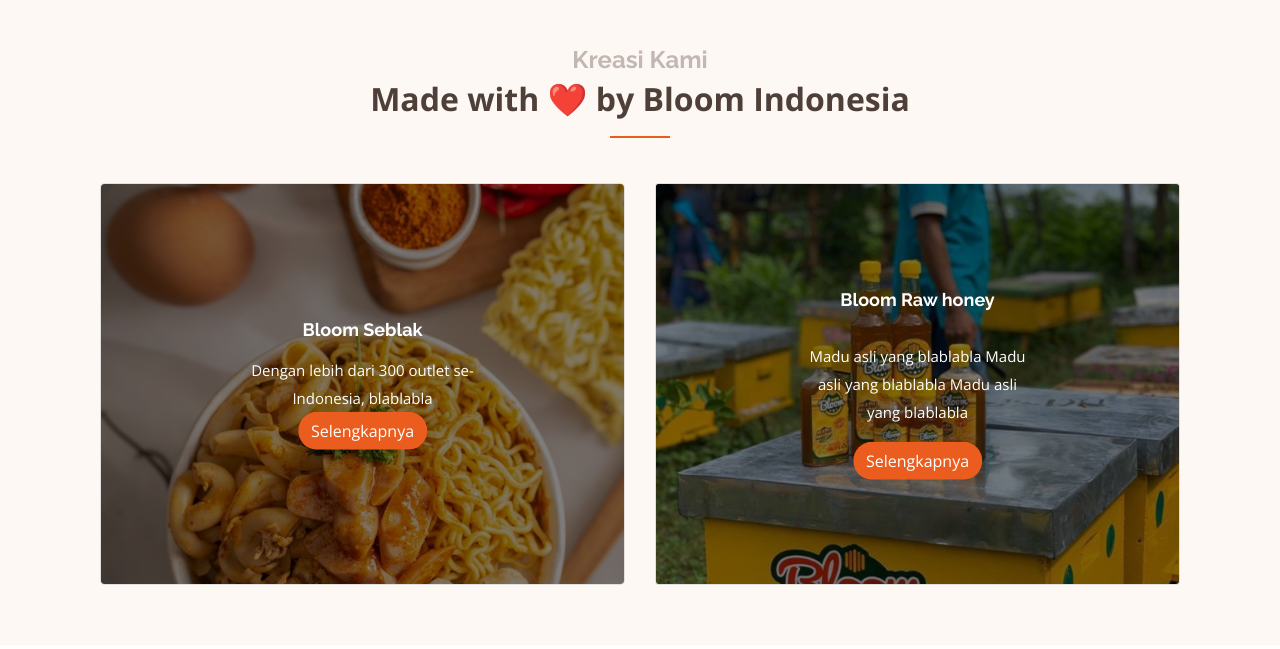
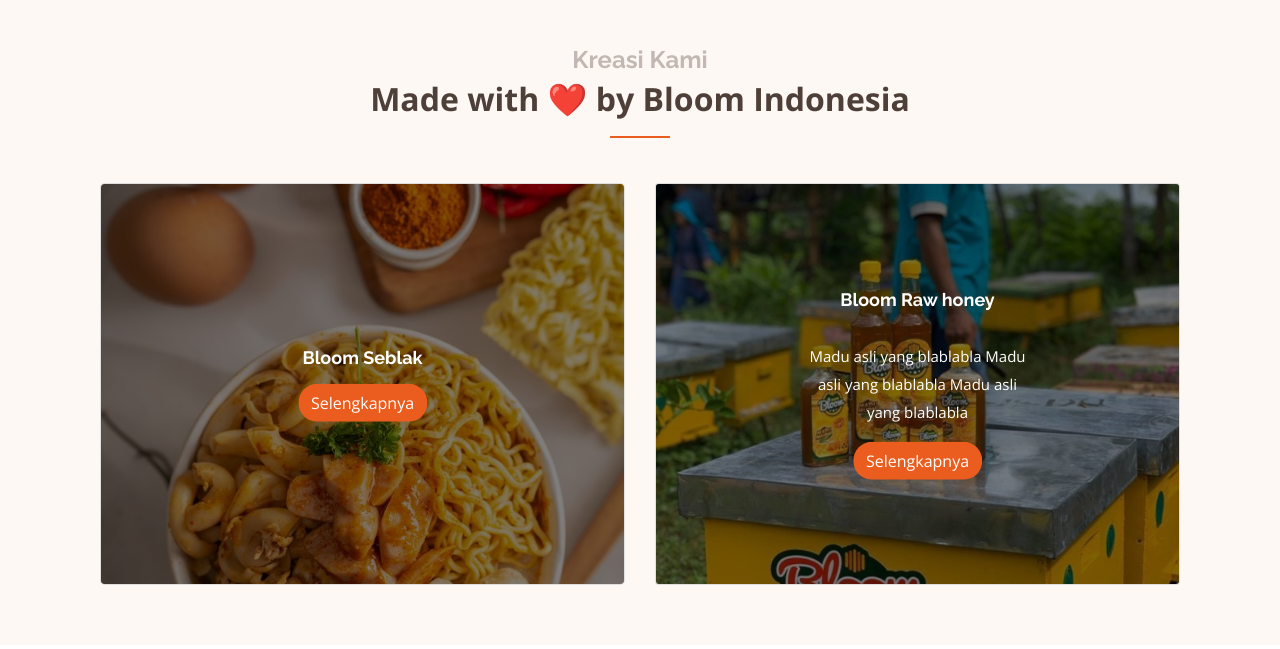
Before and after one commit to taufan-mft/bloom, a Django app: page / in a window 1280 px wide. Shown: the part 1053-1702 px from the top of the page. Run offline with Django 3.2, Linux system fonts and the light colour scheme; some libraries are stand-ins or nearby versions.

Commit message:
ubah index

```diff
--- a/web/templates/index.html
+++ b/web/templates/index.html
@@ -6,7 +6,7 @@
 
   <meta content="width=device-width, initial-scale=1.0" name="viewport">
 
-  <title>Home | Bloom Indonesiax</title>
+  <title>Home | Bloom Indonesia</title>
   <meta content="" name="descriptison">
   <meta content="" name="keywords">
 
@@ -129,8 +129,7 @@
             <div class="card rounded-lg" style="overflow: hidden; position: relative;">
               <div class="dis-seblak"></div>
               <div class="abs text-center ">
-              <h4 class="title color-white text-center">Bloom Seblak</h4>
-              <p class="description color-white text-center">Dengan lebih dari 300 outlet se-Indonesia, blablabla</p>
+              <h2 class="title color-white text-center">Bloom Seblak</h2>
               <a class="btn btn-primary" style="background: #eb5d1e;
     color: #fff;
     border-radius: 50px; border-color:transparent" href="/seblak-bloom">Selengkapnya</a>
```
